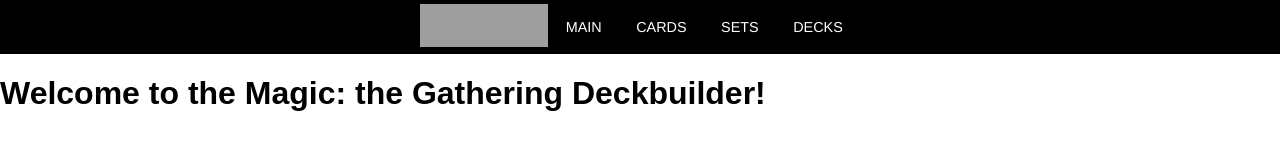
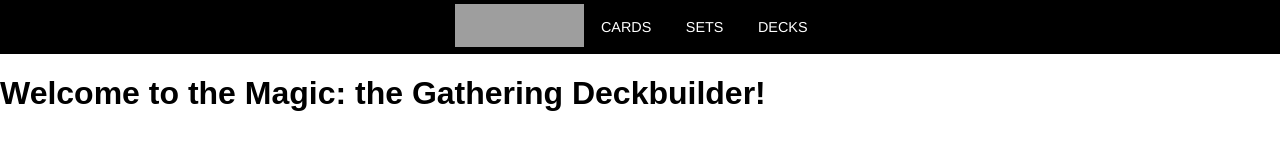
Before and after one commit to 2164-ServiceNow/parvez-sung-magic-the-gathering-deck-builder, a plain HTML site: page index.html in a window 1280 px wide. Drawn offline with nearby package versions, Linux system fonts and the light colour scheme; some packages are replaced by stand-ins of ours; grey boxes are pictures that could not be loaded.

Commit message:
Navbar changes, remove main page, cards is new main

```diff
--- a/app.js
+++ b/app.js
@@ -4,7 +4,8 @@
 .config(function($routeProvider, $locationProvider) {
     $routeProvider
         .when("/", {
-            templateUrl: "pages/main.html"
+            templateUrl: "pages/cardListPage/cardListPage.html",
+            controller: "cardsCtrl"
         })
         .when("/cards", {
             templateUrl: "pages/cardListPage/cardListPage.html",
--- a/pages/navbar/navbar.html
+++ b/pages/navbar/navbar.html
@@ -2,8 +2,7 @@
     <a href="/">
         <img src="//images.ctfassets.net/s5n2t79q9icq/3dB5uyWzUH95O1ZPBNNUX5/6cff7c65a809285755ea24b164b6ac65/magic-logo.png" alt="Magic The Gathering Logo" id="navbar-logo">
     </a>
-    <a href="/" class="navbar-link">Main</a>
-    <a href="/cards" class="navbar-link">Cards</a>
+    <a href="/" class="navbar-link">Cards</a>
     <a href="/sets" class="navbar-link">Sets</a>
     <a href="/decks" class="navbar-link">Decks</a>
 </div>
```
Also changed, not shown: pages/main.html (deleted, +0 -1 lines).
